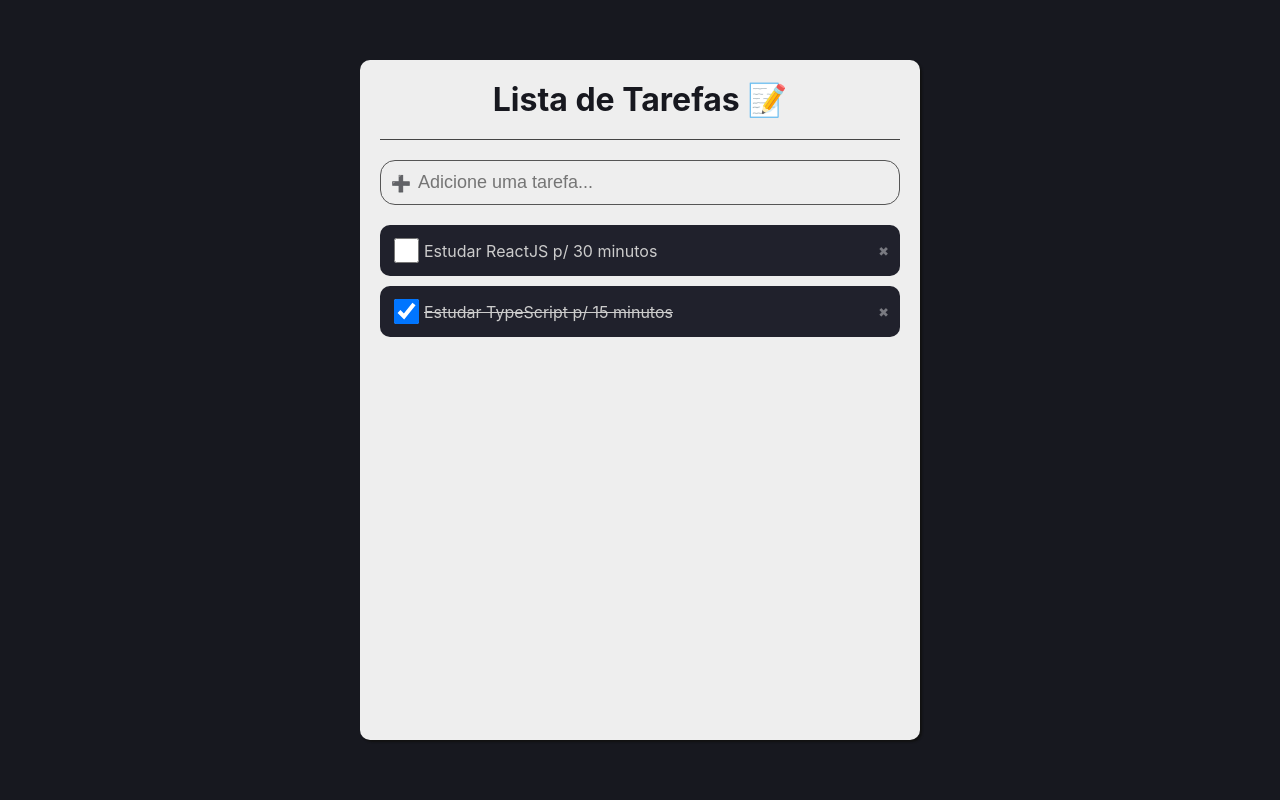
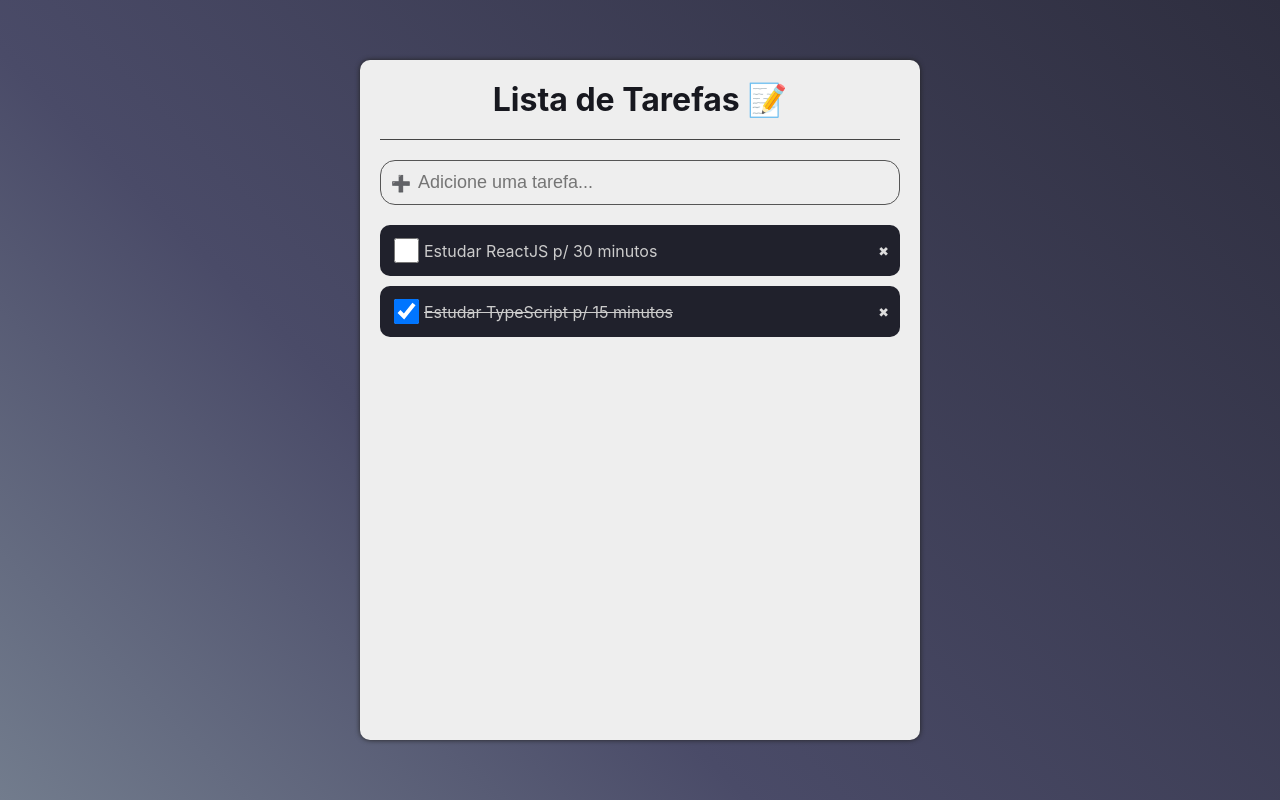
Before and after one commit to lucassousa25/todolist-ts, a React (Create React App) app: page / in a window 1280 px wide. Built offline with nearby package versions, Linux system fonts and the light colour scheme; the HTML template or start-up script is replaced by a standard one.

Commit message:
Adicionando background gradient gray

```diff
--- a/src/App.styles.ts
+++ b/src/App.styles.ts
@@ -1,8 +1,9 @@
 import styled from 'styled-components';
 
 export const Container = styled.div`
-  background-color: #17181f;
-  color: #797A81;
+  background: rgb(114,124,141);
+  background: linear-gradient(45deg, rgba(114,124,141,1) 0%, rgba(74,75,104,1) 36%, rgba(46,46,63,1) 100%);
+  color: #ddd;
   min-height: 100vh;
   display: flex;
 `;
@@ -17,7 +18,7 @@ export const Area = styled.div`
   max-height: 80vh;
   padding: 20px;
   border-radius: 10px;
-  box-shadow: 2px 2px 2px #111;
+  box-shadow: 0 0 5px #222;
   overflow: scroll;
   overflow-x: hidden;
 
```
Also changed, not shown: src/logo.svg (deleted).
